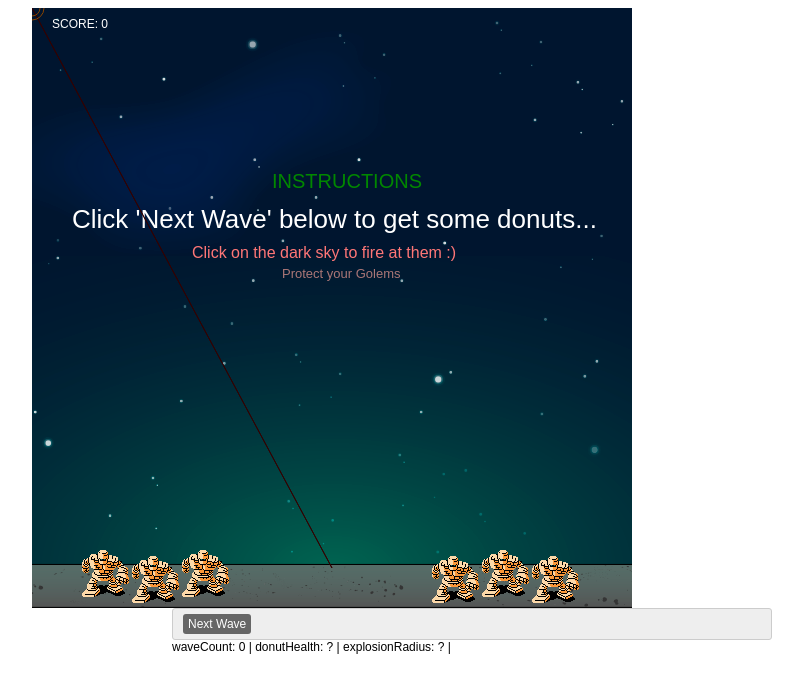
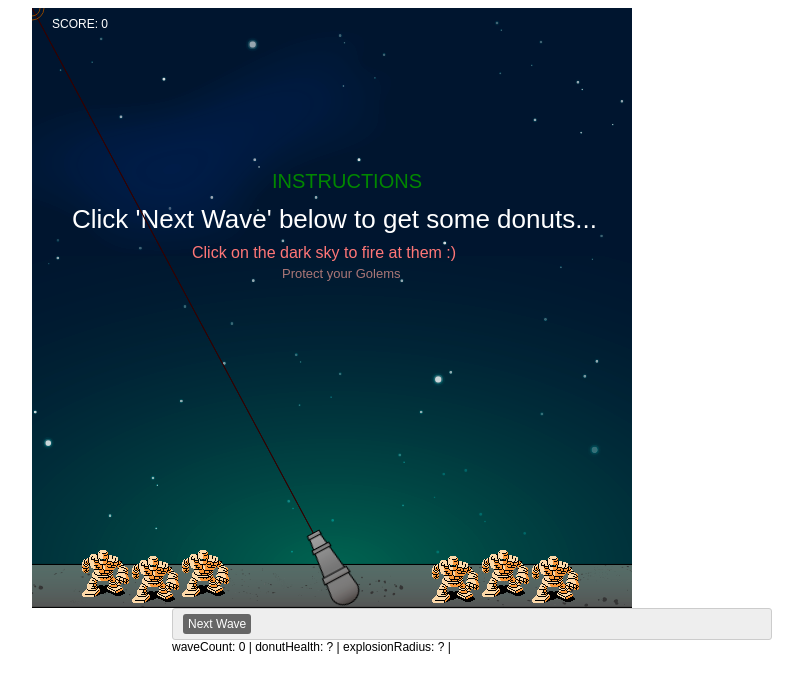
Before and after one commit to readonlychild/missile-cmd, a website: page game-fb.htm in a window 1280 px wide. Shown: the whole page, without its empty margins (163-966 px from the left). Drawn offline with nearby package versions, Linux system fonts and the light colour scheme; no server answers.

Commit message:
cannon second attempt

```diff
--- a/game-fb.htm
+++ b/game-fb.htm
@@ -359,7 +359,7 @@
 			ctx.rotate(a);
 			ctx.fillStyle = "#447";
 			//rect(ctx, -4, 10, 8, -30);
-			drawSpriteFrame(ctx, CANNON.resources.cannon, 1, 0, this.x, this.y, 0, 1);
+			drawSpriteFrame(ctx, CANNON.resources.cannon, 1, 0, 0, 0, 0, 1);
 			ctx.restore();
 
 			this.drawCrosshair(ctx);
```
